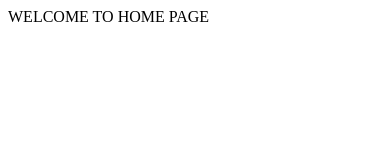
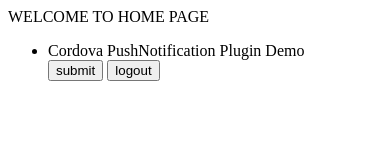
Before and after one commit to parivartika/phonegao-push, a plain HTML site: page assets/www/home.html in a window 390 px wide. Drawn offline with nearby package versions, Linux system fonts and the light colour scheme; some packages are replaced by stand-ins of ours.

Commit message:
new home file

```diff
--- a/assets/www/home.html
+++ b/assets/www/home.html
@@ -18,10 +18,7 @@
 
 
             function onDeviceReady() {
-            if(localStorage.getItem("appexit") == 'COMPLETE'){
-            		window.location='./home.html';
-            		return;
-            	}
+
            // alert("ondevice functio running");
             	if(localStorage.getItem("notification") == null){
             	confirm_notification();
@@ -253,6 +250,18 @@
 
   </head>
   <body>
+
   WELCOME TO HOME PAGE
+
+      <div id="home">
+          <div id="app-status-div">
+              <ul id="app-status-ul">
+                  <li>Cordova PushNotification Plugin Demo</li>
+                  <input type="button" name="submit" value="submit" onclick="change_page();">
+                      <input type="button" name="logout" value="logout" onclick="logout_page();">
+                          </ul>
+          </div>
+          <div id="testdisplay">
+          </div>
   </body>
   </html>
```
